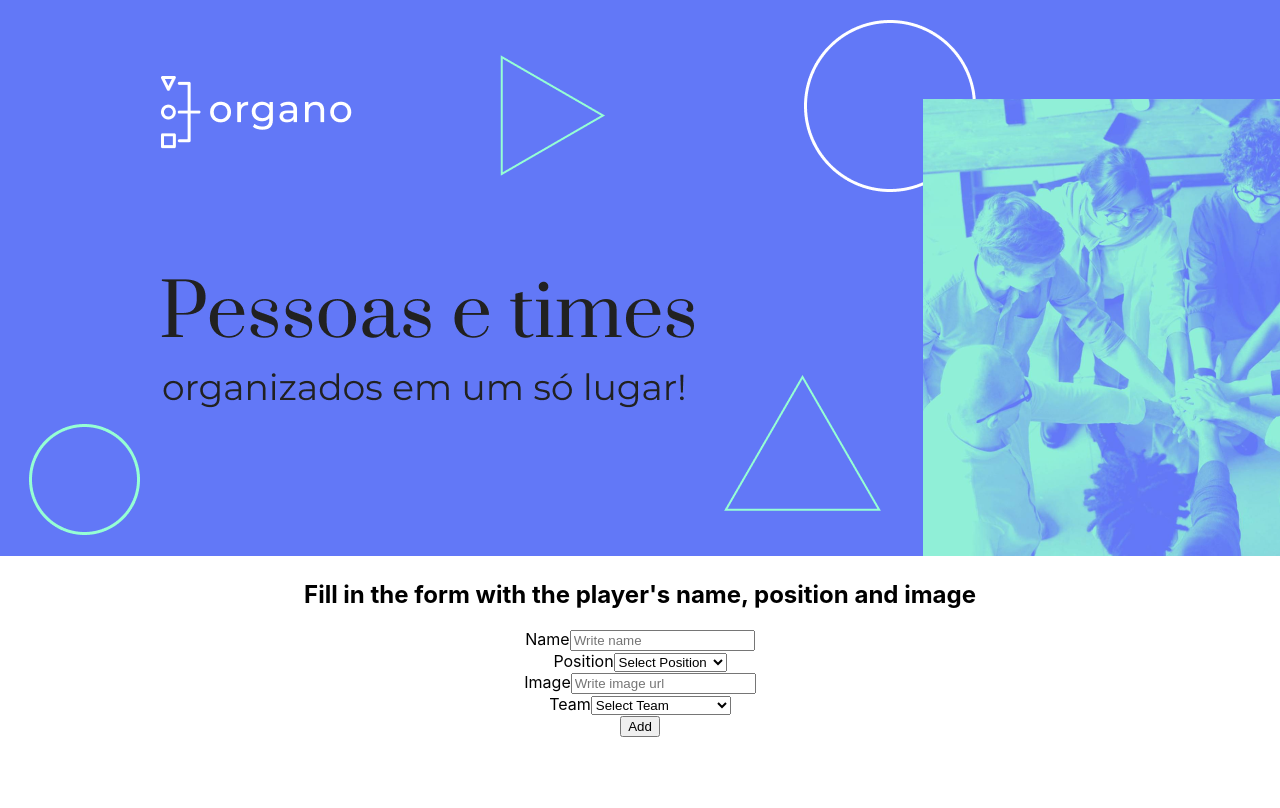
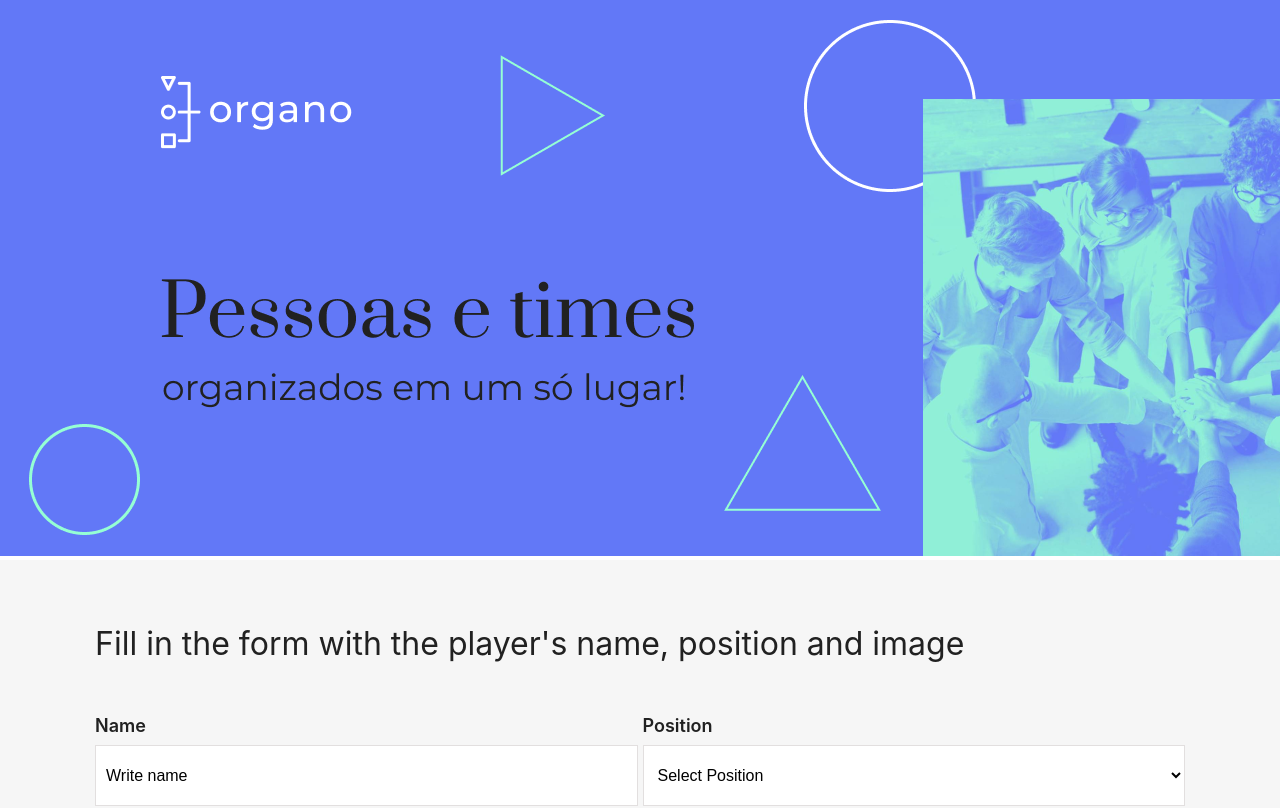
Before and after one commit to brunoeduardo/react-organo, a React (Create React App) app: page / in a window 1280 px wide. Shown: the top 808 px of the page. Built offline with nearby package versions, Linux system fonts and the light colour scheme.

Commit message:
add form style

```diff
--- a/src/App.js
+++ b/src/App.js
@@ -37,7 +37,9 @@ function App () {
     'Center'
   ]
 
-  const [players, setPlayers] = useState([]);
+  const [players, setPlayers] = useState([
+    {name: 'bruno', image: 'url/image', position: 'pointer guard', team: 'New York Knicks'}
+    ]);
 
   const setNewPlayer = (newPlayer) => {
     setPlayers([...players,newPlayer])
--- a/src/components/Button/Button.css
+++ b/src/components/Button/Button.css
@@ -0,0 +1,8 @@
+.button {
+    background: #000;
+    border: none;
+    color: #fff;
+    cursor: pointer;
+    float: left;
+    padding: 20px;
+}
--- a/src/components/Button/index.js
+++ b/src/components/Button/index.js
@@ -1,6 +1,8 @@
+import "./Button.css"
+
 const Button = (props) => {
     return(
-        <button>
+        <button className="button">
             {props.children}
         </button>
     )
--- a/src/components/DropDownList/DropDownList.css
+++ b/src/components/DropDownList/DropDownList.css
@@ -0,0 +1,23 @@
+.select-container {
+    display: flex;
+    flex-direction: column;
+    margin-bottom: 25px;
+}
+
+.select-label {
+    font-size: 18px;
+    font-weight: 600;
+    line-height: 21.94px;
+    margin-bottom: 8px;
+    text-align: left;
+}
+
+.select-list {
+    background: #fff;
+    border: 1px solid #e2dfdf;
+    font-size: 16px;
+    font-weight: 400;
+    line-height: 19.5px;
+    padding: 20px 10px;
+    text-align: left;
+}
--- a/src/components/DropDownList/index.js
+++ b/src/components/DropDownList/index.js
@@ -1,11 +1,14 @@
+import "./DropDownList.css"
+
 const DropDownList = ({label, mandatory, list, onChange, value}) => {
   return (
-    <div>
-      <label>{label}</label>
+    <div className="select-container">
+      <label className="select-label">{label}</label>
       <select
         onChange={event => onChange(e => event.target.value)}
         required={mandatory}
         value={value}
+        className="select-list"
       >
         <option value=''>Select {label}</option>
         {list.map(item => {
--- a/src/components/Form/Form.css
+++ b/src/components/Form/Form.css
@@ -0,0 +1,29 @@
+.player-form-content {
+    background: #F6F6F6;
+    padding: 35px 95px;
+}
+
+.player-form-title {
+    font-size: 32px;
+    font-weight: 400;
+    line-height: 43.36px;
+    margin-bottom: 50px;
+    text-align: left;
+}
+
+.player-form-column {
+    display: flex;
+}
+
+.player-form-column>div {
+    width: 50%;
+}
+
+.player-form-column>div:first-child {
+    padding-right: 5px;
+}
+
+.player-form-button {
+    display: flex;
+    justify-content: left;
+}
--- a/src/components/Form/index.js
+++ b/src/components/Form/index.js
@@ -1,4 +1,5 @@
 import { useState } from "react"
+import "./Form.css"
 import Button from "../Button"
 import DropDownList from "../DropDownList"
 import TextField from "../TextField"
@@ -20,14 +21,20 @@ const Form = ({teams, positions, setNewPlayer}) => {
     const [team, setTeam] = useState('');
 
     return (
-        <section>
-            <form onSubmit={onSave}>
-                <h2>Fill in the form with the player's name, position and image</h2>
-                <TextField label='Name' placeholder='Write name' mandatory={true} value={name} onChange={value => setName(value)}></TextField>
-                <DropDownList label='Position' list={positions} mandatory={true} value={position} onChange={value => setPosition(value)}></DropDownList>
-                <TextField label='Image' placeholder='Write image url' mandatory={true} value={image} onChange={value => setImage(value)}></TextField>
-                <DropDownList label='Team' list={teams} mandatory={true} value={team} onChange={value => setTeam(value)}></DropDownList>
-                <Button>Add</Button>
+        <section className="player-form-container">
+            <form onSubmit={onSave} className="player-form-content">
+                <h2 className="player-form-title">Fill in the form with the player's name, position and image</h2>
+                <div className="player-form-column">
+                    <TextField label='Name' placeholder='Write name' mandatory={true} value={name} onChange={value => setName(value)}></TextField>
+                    <DropDownList label='Position' list={positions} mandatory={true} value={position} onChange={value => setPosition(value)}></DropDownList>
+                </div>
+                <div className="player-form-column">
+                    <TextField label='Image' placeholder='Write image url' mandatory={true} value={image} onChange={value => setImage(value)}></TextField>
+                    <DropDownList label='Team' list={teams} mandatory={true} value={team} onChange={value => setTeam(value)}></DropDownList>
+                </div>
+                <div className="player-form-button">
+                    <Button>Create card</Button>
+                </div>
             </form>
         </section>
     )
--- a/src/components/Team/Team.css
+++ b/src/components/Team/Team.css
@@ -0,0 +1,3 @@
+.team-container {
+    background: red;
+}
--- a/src/components/Team/index.js
+++ b/src/components/Team/index.js
@@ -1,9 +1,10 @@
+import "./Team.css"
 import Player from '../Player'
 
 const Team = ({name, players}) => {
   return (
     players.length > 0 &&
-    <section>
+    <section className='team-container'>
       <h3>{name}</h3>
       {players.map(player => (
         <Player key={player.name} name={player.name} position={player.position} image={player.image}></Player>
--- a/src/components/TextField/TextField.css
+++ b/src/components/TextField/TextField.css
@@ -0,0 +1,27 @@
+.text-field-container {
+    display: flex;
+    flex-direction: column;
+    margin-bottom: 25px;
+}
+
+.text-field-label {
+    font-size: 18px;
+    font-weight: 600;
+    line-height: 21.94px;
+    margin-bottom: 8px;
+    text-align: left;
+}
+
+.text-field-input {
+    border: 1px solid #e2dfdf;
+    font-size: 16px;
+    font-weight: 400;
+    line-height: 19.5px;
+    padding: 20px 10px;
+    text-align: left;
+}
+
+.text-field-input::placeholder {
+    color: #000;
+    opacity: 1;
+}
--- a/src/components/TextField/index.js
+++ b/src/components/TextField/index.js
@@ -1,11 +1,10 @@
+import "./TextField.css"
 
 const TextField = ({label, onChange, mandatory,placeholder, value}) => {
-
-
     return (
-        <div>
-            <label>{label}</label>
-            <input onChange={event => onChange(event.target.value)} required={mandatory} placeholder={placeholder} value={value}/>
+        <div className="text-field-container">
+            <label className="text-field-label">{label}</label>
+            <input className="text-field-input" onChange={event => onChange(event.target.value)} required={mandatory} placeholder={placeholder} value={value}/>
         </div>
     )
 }
--- a/src/index.css
+++ b/src/index.css
@@ -5,6 +5,8 @@ body {
     sans-serif;
   -webkit-font-smoothing: antialiased;
   -moz-osx-font-smoothing: grayscale;
+  color: #212121;
+  ;
 }
 
 code {
```
